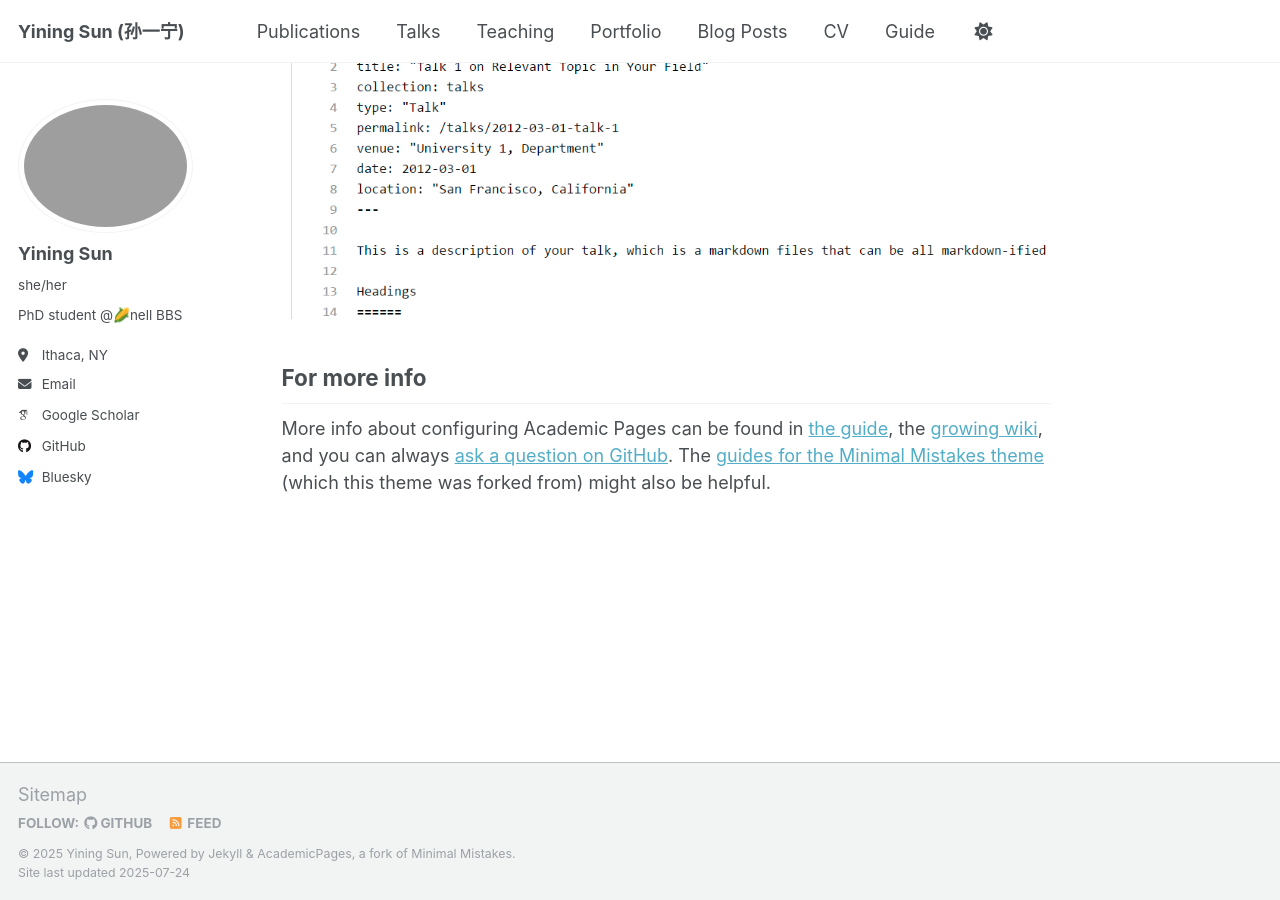
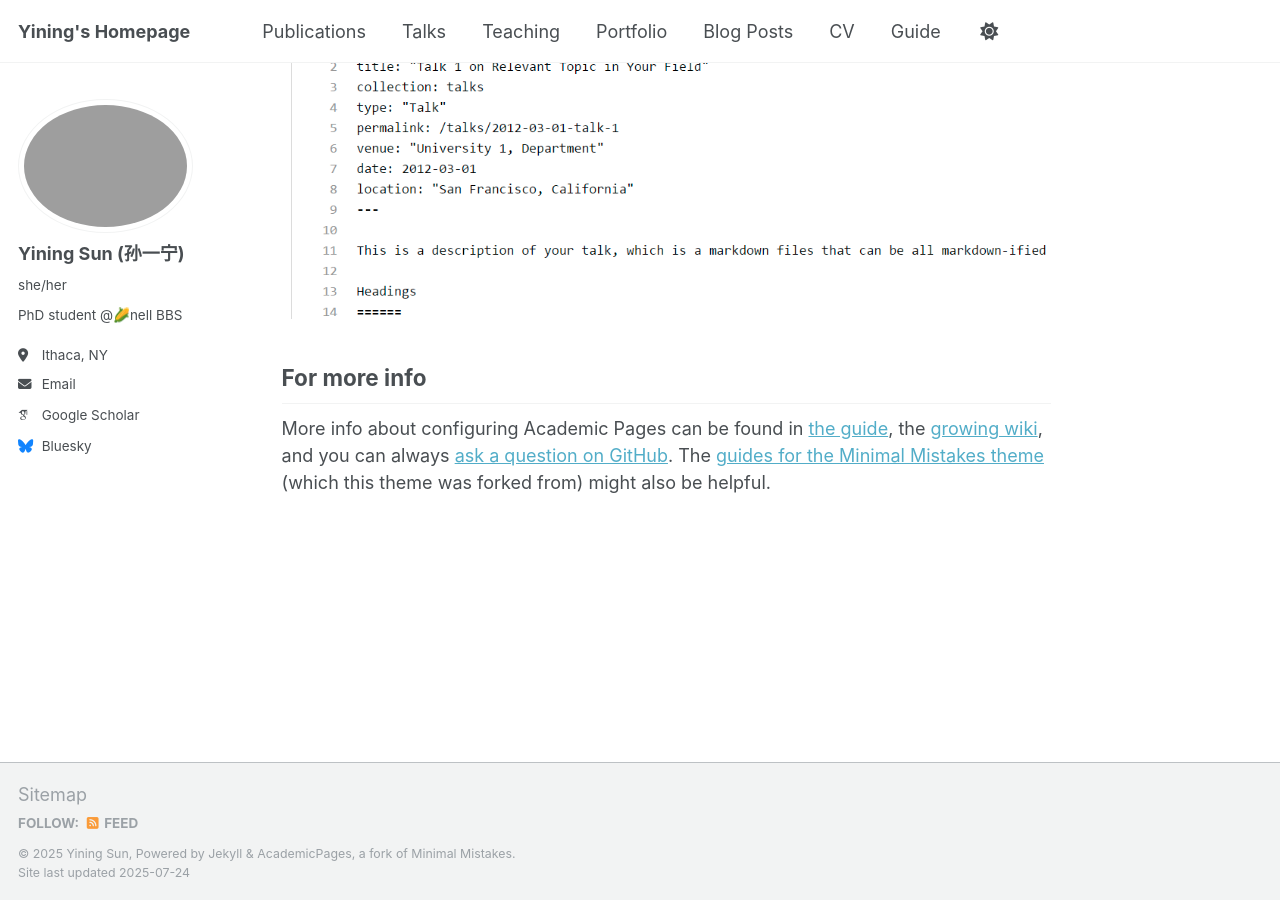
Before and after one commit to yining99/yining99.github.io, a Jekyll site: the page built from _pages/about.md, in a window 1280 px wide and 900 px high, scrolled down 2880 px. Built offline with Jekyll 4.4.1, drawn with Linux system fonts in a browser that asks for light colours; some web fonts are replaced; a script that is not in the unit is left out.

Commit message:
removed github sharing

```diff
--- a/_config.yml
+++ b/_config.yml
@@ -9,7 +9,7 @@
 # Basic Site Settings
 locale                   : "en-US"
 site_theme               : "default"
-title                    : "Yining Sun (孙一宁)"
+title                    : "Yining's Homepage"
 title_separator          : "-"
 name                     : &name "Yining Sun"
 description              : &description "personal description"
@@ -23,7 +23,7 @@ repository               : "academicpages/academicpages.github.io"
 author:
   # Biographic information
   avatar           : "ys_selfie.png"
-  name             : "Yining Sun"
+  name             : "Yining Sun (孙一宁)"
   pronouns         : "she/her" # example: "she/her"
   bio              : "PhD student @🌽nell BBS"
   location         : "Ithaca, NY"
@@ -37,7 +37,7 @@ author:
   bitbucket        : # Username - Update with your username on the site
   codepen          : # Username
   dribbble         : # Username
-  github           : "yining99"
+  github           : # "yining99"
   kaggle           : # Username
   stackoverflow    : # User number or user number and name (i.e., use "1" or "1/jeff-atwood")
 
```
